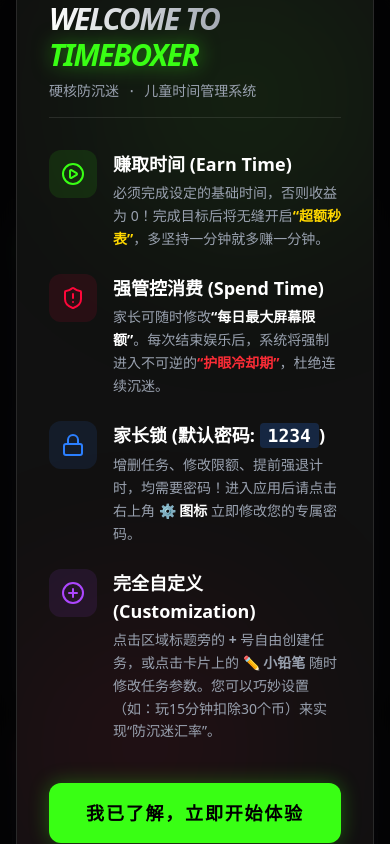
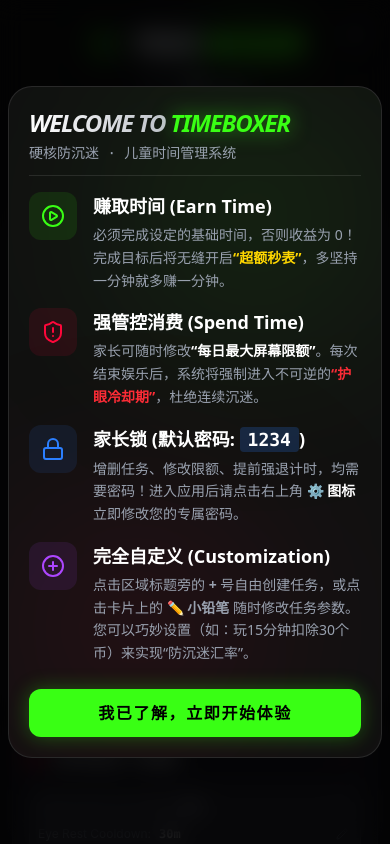
Before and after one commit to serenaDSM/timeboxer, a React (Vite) app: page / in a window 390 px wide. Shown: the top 844 px of the page. Built offline with nearby package versions, Linux system fonts and the light colour scheme.

Commit message:
fix: make onboarding modal scrollable on small phones

```diff
--- a/src/components/Onboarding.jsx
+++ b/src/components/Onboarding.jsx
@@ -2,19 +2,19 @@
 
 export default function Onboarding({ onComplete }) {
   return (
-    <div className="fixed inset-0 bg-black/80 backdrop-blur-md z-[100] flex items-center justify-center p-4">
-      <div className="bg-[#111] border border-white/10 rounded-3xl p-8 max-w-2xl w-full text-left shadow-2xl relative overflow-hidden">
+    <div className="fixed inset-0 bg-black/80 backdrop-blur-md z-[100] flex items-start md:items-center justify-center p-2 md:p-4 overflow-y-auto">
+      <div className="bg-[#111] border border-white/10 rounded-3xl p-5 md:p-8 max-w-2xl w-full text-left shadow-2xl relative overflow-hidden my-auto">
         {/* Decorative background glow */}
         <div className="absolute top-0 right-0 w-64 h-64 bg-brand-green/10 blur-[100px] rounded-full pointer-events-none"></div>
         <div className="absolute bottom-0 left-0 w-64 h-64 bg-brand-red/10 blur-[100px] rounded-full pointer-events-none"></div>
 
         <div className="relative z-10">
-          <h2 className="text-3xl sm:text-4xl font-black italic tracking-tighter mb-2 text-transparent bg-clip-text bg-gradient-to-r from-white to-gray-500">
+          <h2 className="text-2xl sm:text-4xl font-black italic tracking-tighter mb-1 md:mb-2 text-transparent bg-clip-text bg-gradient-to-r from-white to-gray-500">
             WELCOME TO <span className="text-brand-green drop-shadow-[0_0_10px_rgba(57,255,20,0.5)]">TIMEBOXER</span>
           </h2>
-          <p className="text-gray-400 mb-8 font-mono text-sm border-b border-white/10 pb-4">硬核防沉迷 · 儿童时间管理系统</p>
+          <p className="text-gray-400 mb-4 md:mb-8 font-mono text-sm border-b border-white/10 pb-3 md:pb-4">硬核防沉迷 · 儿童时间管理系统</p>
 
-          <div className="space-y-6">
+          <div className="space-y-4 md:space-y-6">
             <div className="flex gap-4 items-start">
               <div className="bg-brand-green/10 p-3 rounded-xl text-brand-green shrink-0">
                 <PlayCircle size={24} />
@@ -58,7 +58,7 @@
 
           <button
             onClick={onComplete}
-            className="mt-10 w-full py-4 rounded-xl bg-brand-green text-black font-bold text-lg tracking-widest hover:bg-white transition-all shadow-[0_0_20px_rgba(57,255,20,0.3)] hover:shadow-[0_0_30px_rgba(255,255,255,0.6)] transform hover:-translate-y-1"
+            className="mt-6 md:mt-10 w-full py-3 md:py-4 rounded-xl bg-brand-green text-black font-bold text-base md:text-lg tracking-widest hover:bg-white transition-all shadow-[0_0_20px_rgba(57,255,20,0.3)] hover:shadow-[0_0_30px_rgba(255,255,255,0.6)] transform hover:-translate-y-1"
           >
             我已了解，立即开始体验
           </button>
```
